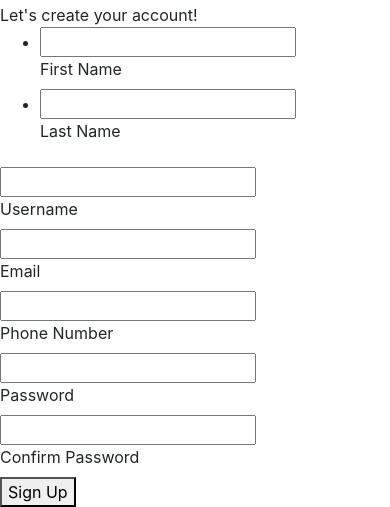
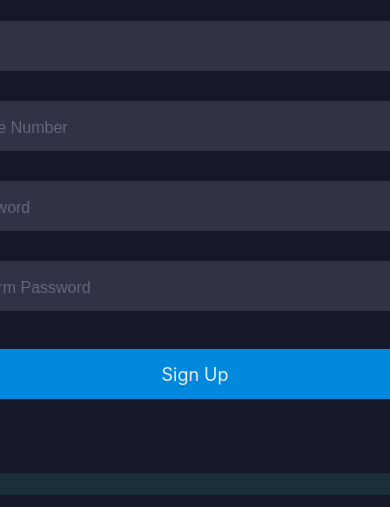
Before and after one commit to eyanyehya/medicine-donation-website, a Django app: page /users/signup/ in a window 390 px wide; the page is wider, and only the part inside the window is pictured. Shown: the part 349-856 px from the top of that part. Run offline with Django 3.2, Linux system fonts and the light colour scheme; some libraries are stand-ins or nearby versions.

Commit message:
second commit with everything in it (I think)

```diff
--- a/medicine_project/settings.py
+++ b/medicine_project/settings.py
@@ -26,7 +26,7 @@ SECRET_KEY = 'django-insecure-^#v-xvpu%5gd))fi$-7_zzk7r-91qvb=_ck9i2(h&&v38-yuof
 # SECURITY WARNING: don't run with debug turned on in production!
 DEBUG = True
 
-ALLOWED_HOSTS = []
+ALLOWED_HOSTS = ['192.168.1.115', '127.0.0.1', '0.0.0.0', '192.168.0.115', '192.168.1.137']
 
 
 # Application definition
--- /dev/null
+++ b/static/css/about.css
@@ -0,0 +1,4 @@
+p {
+    font-family: sans-serif;
+    color: white;
+}
--- /dev/null
+++ b/static/css/base.css
@@ -0,0 +1,3 @@
+header h1 a {
+    color: red;
+}
--- /dev/null
+++ b/static/css/form.css
@@ -0,0 +1,183 @@
+body {
+  align-items: center;
+  background-color: #000;
+  display: flex;
+  justify-content: center;
+  height: 100vh;
+}
+
+.form {
+  background-color: #15172b;
+  border-radius: 20px;
+  box-sizing: border-box;
+  height: 800px;
+  padding: 20px;
+  width: 550px;
+}
+
+.title {
+  color: #eee;
+  font-family: sans-serif;
+  font-size: 36px;
+  font-weight: 600;
+  margin-top: 30px;
+}
+
+.subtitle {
+  color: #eee;
+  font-family: sans-serif;
+  font-size: 16px;
+  font-weight: 600;
+  margin-top: 10px;
+}
+
+.input-container {
+  height: 50px;
+  position: relative;
+  width: 100%;
+}
+
+.ic1 {
+  margin-top: 40px;
+}
+
+.ic2 {
+  margin-top: 30px;
+}
+
+.input {
+  background-color: #303245;
+  border-radius: 12px;
+  border: 0;
+  box-sizing: border-box;
+  color: #eee;
+  font-size: 18px;
+  height: 100%;
+  outline: 0;
+  padding: 4px 20px 0;
+  width: 100%;
+}
+
+.first_name {
+  display: inline-flex;
+  width: 220px;
+  margin-left: -42px;
+  margin-top: 10px;
+}
+
+.last_name {
+  display: inline-flex;
+  width: 220px;
+  margin-left: 65px;
+  margin-top: 10px;
+}
+
+#first-name-input {
+  width: 250px;
+}
+
+#last-name-input {
+  width: 250px;
+  margin-left: -28px;
+}
+
+#last-name-placeholder {
+  margin-left: -30px;
+}
+
+#last-name-pop-up {
+  margin-left: -30px;
+}
+
+#confirm-password-pop-up {
+  width: 122px;
+}
+
+#phone_number-pop-up {
+  width: 105px;
+}
+
+#medicine_name-pop-up {
+  width: 110px;
+}
+
+#medicine_quantity-pop-up {
+  width: 70px;
+}
+
+#expiry_date-pop-up {
+  width: 85px;
+}
+
+#address-pop-up {
+  width: 65px;
+}
+
+.unordered-list {
+  list-style: none;
+}
+
+.cut {
+  background-color: #15172b;
+  border-radius: 10px;
+  height: 20px;
+  left: 20px;
+  position: absolute;
+  top: -20px;
+  transform: translateY(0);
+  transition: transform 200ms;
+  width: 76px;
+}
+
+.cut-short {
+  width: 50px;
+}
+
+.input:focus ~ .cut,
+.input:not(:placeholder-shown) ~ .cut {
+  transform: translateY(8px);
+}
+
+.placeholder {
+  color: #65657b;
+  font-family: sans-serif;
+  left: 20px;
+  line-height: 14px;
+  pointer-events: none;
+  position: absolute;
+  transform-origin: 0 50%;
+  transition: transform 200ms, color 200ms;
+  top: 20px;
+}
+
+.input:focus ~ .placeholder,
+.input:not(:placeholder-shown) ~ .placeholder {
+  transform: translateY(-30px) translateX(10px) scale(0.75);
+}
+
+.input:not(:placeholder-shown) ~ .placeholder {
+  color: #808097;
+}
+
+.input:focus ~ .placeholder {
+  color: #2f6edc;
+}
+
+.submit {
+  background-color: #08d;
+  border-radius: 12px;
+  border: 0;
+  box-sizing: border-box;
+  color: #eee;
+  cursor: pointer;
+  font-size: 18px;
+  height: 50px;
+  margin-top: 38px;
+  // outline: 0;
+  text-align: center;
+  width: 100%;
+}
+
+.submit:active {
+  background-color: #06b;
+}
--- /dev/null
+++ b/static/css/home.css
@@ -0,0 +1,5 @@
+h1 {
+    font-family: 'Tajawal', sans-serif;
+    color: white;
+
+}
--- /dev/null
+++ b/static/css/medicine_list.css
@@ -0,0 +1,18 @@
+body {
+    background: #00b09b;
+    background: -webkit-linear-gradient(to right, #00b09b, #96c93d);
+    background: linear-gradient(to right, #00b09b, #96c93d);
+    min-height: 100vh;
+}
+
+.text-gry {
+    color: #aaa;
+}
+
+h5 {
+    color: #0088dd;
+}
+
+ul {
+    height: 100px;
+}
--- /dev/null
+++ b/static/css/navbar.css
@@ -0,0 +1,225 @@
+/**
+ * index.scss
+ * - Add any styles you want here!
+ */
+
+body {
+  background: #1B2E3C !important;
+}
+/* main-header start */
+[data-target="#mainMenu"] {
+  position: relative;
+  z-index: 999;
+}
+
+#navbar {
+  display: grid;
+  grid-template-columns: 5fr auto 1fr;
+  align-items: center;
+  height: 80px;
+
+  width:90%;
+  max-width: 1720px;
+  margin: 0 auto;
+  top: -25px;
+  background: #0C0C1E;
+  /*margin-left: -284.5px;*/
+
+}
+
+#list_of_links {
+  height: 30px;
+}
+
+.main-header.container-fluid {
+  padding: 0; !important;
+}
+
+#mainMenu li > a {
+  font-size: 1em;
+  letter-spacing: 1px;
+  color: #fff;
+  font-weight: 400;
+  position: relative;
+  z-index: 1;
+  text-decoration: none;
+}
+
+.main-header.fixed-nav #mainMenu li > a {
+  color: #fff;
+  text-decoration: none;
+}
+
+#mainMenu li:not(:last-of-type) {
+  margin-right: 30px;
+}
+
+#mainMenu li > a::before {
+  position: absolute;
+  content: "";
+  width: calc(100% - 1px);
+  height: 1px;
+  background: #fff;
+  bottom: -6px;
+  left: 0;
+
+  -webkit-transform: scale(0, 1);
+  -ms-transform: scale(0, 1);
+  transform: scale(0, 1);
+  -webkit-transform-origin: right center;
+  -ms-transform-origin: right center;
+  transform-origin: right center;
+  z-index: -1;
+
+  -webkit-transition: transform 0.5s ease;
+  transition: transform 0.5s ease;
+}
+
+#mainMenu li > a:hover::before,
+#mainMenu li > a.active::before {
+  -webkit-transform: scale(1, 1);
+  -ms-transform: scale(1, 1);
+  transform: scale(1, 1);
+  -webkit-transform-origin: left center;
+  -ms-transform-origin: left center;
+  transform-origin: left center;
+}
+
+.main-header.fixed-nav #mainMenu li > a::before {
+  background: #000;
+}
+
+.main-header {
+  position: fixed;
+  top: 25px;
+  left: 0;
+  z-index: 99;
+  width: 100%;
+  -webkit-transition: all 0.4s ease;
+  transition: all 0.4s ease;
+}
+
+.main-header.fixed-nav {
+  top: 0;
+  background: #fff;
+  -webkit-box-shadow: 0 8px 12px -8px rgba(0, 0, 0, 0.09);
+  box-shadow: 0 8px 12px -8px rgba(0, 0, 0, 0.09);
+  -webkit-transition: all 0.4s ease;
+  transition: all 0.4s ease;
+}
+
+.main-header.fixed-nav .navbar-brand > img:last-of-type {
+  display: block;
+}
+
+.main-header.fixed-nav .navbar-brand > img:first-of-type {
+  display: none;
+}
+.navbar-brand {
+  color: #fff;
+}
+.main-header .navbar-brand img {
+  max-width: 40px;
+  animation: fadeInLeft 0.4s both 0.4s;
+}
+/* main-header end */
+@media (max-width: 991px) {
+  /*header starts*/
+
+  .collapse.in {
+    display: block !important;
+    padding: 0;
+    clear: both;
+  }
+
+  .navbar-toggler {
+    margin: 0;
+    padding: 0;
+    width: 40px;
+    height: 40px;
+    position: absolute;
+    top: 25px;
+    right: 0;
+    border: none;
+    border-radius: 0;
+    outline: none !important;
+  }
+
+  .main-header .navbar {
+    float: none;
+    width: 100%;
+    padding-left: 0;
+    padding-right: 0;
+    text-align: left;
+  }
+
+  .main-header .navbar-nav {
+    margin-top: 70px;
+  }
+
+  .main-header .navbar-nav li .nav-link {
+    text-align: center;
+    padding: 20px 15px;
+    border-radius: 0;
+  }
+
+  /**/
+  .main-header .navbar-toggler .icon-bar {
+    background-color: #fff;
+    margin: 0 auto 6px;
+    border-radius: 0;
+    width: 30px;
+    height: 3px;
+    position: absolute;
+    right: 0;
+    -webkit-transition: all 0.2s ease;
+    transition: all 0.2s ease;
+  }
+
+  .main-header .navbar .navbar-toggler .icon-bar:first-child {
+    margin-top: 3px;
+  }
+
+  .main-header .navbar-toggler .icon-bar-1 {
+    width: 10px;
+    top: 0;
+  }
+
+  .main-header .navbar-toggler .icon-bar-2 {
+    width: 16px;
+    top: 12px;
+  }
+
+  .main-header .navbar-toggler .icon-bar-3 {
+    width: 20px;
+    top: 21px;
+  }
+
+  .main-header .current .icon-bar {
+    margin-bottom: 5px;
+    border-radius: 0;
+    display: block;
+  }
+
+  .main-header .current .icon-bar-1 {
+    width: 18px;
+  }
+
+  .main-header .current .icon-bar-2 {
+    width: 30px;
+  }
+
+  .main-header .current .icon-bar-3 {
+    width: 10px;
+  }
+
+  .main-header .navbar-toggler:hover .icon-bar {
+    background-color: #fff;
+  }
+
+  .main-header .navbar-toggler:focus .icon-bar {
+    background-color: #fff;
+  }
+
+  /*header ends*/
+}
--- /dev/null
+++ b/static/css/search_bar.css
@@ -0,0 +1,33 @@
+@import url('https://fonts.googleapis.com/css2?family=Heebo:wght@500&display=swap');
+@import url('https://use.fontawesome.com/releases/v5.7.2/css/all.css');
+
+
+
+body {
+    background-color: #00148c;
+    font-family: "Times New Roman", sans-serif;
+}
+
+.card {
+    width: 500px;
+    border: none;
+    border-radius: 20px
+}
+
+.form-control::-webkit-input-placeholder {
+  font-family: -apple-system,BlinkMacSystemFont,"Segoe UI",Roboto,"Helvetica Neue",Arial,"Noto Sans",sans-serif,"Apple Color Emoji","Segoe UI Emoji","Segoe UI Symbol","Noto Color Emoji";
+}
+
+.btn-primary {
+    background-color: #5878FF !important;
+    border-radius: 7px
+}
+
+#search_bar {
+    margin-top: -5px;
+}
+
+#search_button {
+    margin-top: -4px;
+    margin-left: -4px;
+}
--- a/templates/signup.html
+++ b/templates/signup.html
@@ -55,7 +55,7 @@
                 <label for="{{ form.email.id_for_label }}" class="placeholder">Email</label>
             </div>
             <div class="input-container ic2">
-                <input id="{{ form.phone_number.id_for_label }}" name="{{ form.phone_number.html_name }}" class="input" type="tel" placeholder=" " value="{{ form.phone_number.value|default_if_none:"" }}" pattern="[0-9]{8}"/>
+                <input id="{{ form.phone_number.id_for_label }}" name="{{ form.phone_number.html_name }}" class="input" type="number" placeholder=" " value="{{ form.phone_number.value|default_if_none:"" }}" pattern="[0-9]{8}"/>
                 <div id="phone_number-pop-up" class="cut"></div>
                 <label for="{{ form.phone_number.id_for_label }}" class="placeholder">Phone Number</label>
             </div>
```
Also changed, not shown: static/javascript/signup.js (added, +12 -0 lines), db.sqlite3, static/css/login.css (added).
